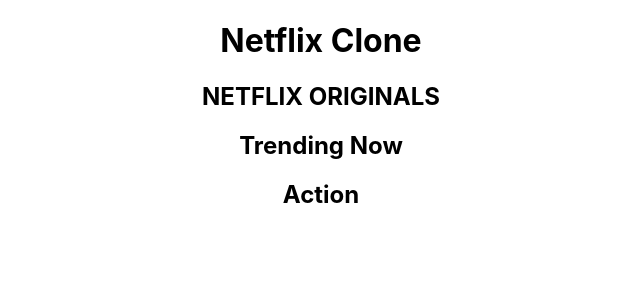
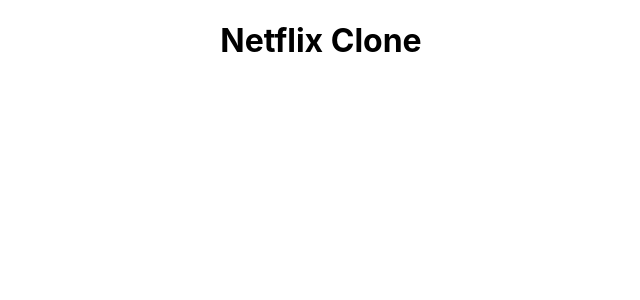
Before and after one commit to gdhaliwal22/netflix-clone, a React (Create React App) app: page / in a window 1280 px wide. Shown: the top 300 px of the page, without its empty margins (319-959 px from the left). Built offline with nearby package versions, Linux system fonts and the light colour scheme.

Commit message:
setup useState for rows

```diff
--- a/src/App.js
+++ b/src/App.js
@@ -1,14 +1,17 @@
 import React from "react";
 import "./App.css";
 import Row from "./components/Row";
+import requests from "./request";
 
 function App() {
   return (
     <div className="App">
       <h1>Netflix Clone</h1>
-      <Row title="NETFLIX ORIGINALS" />
-      <Row title="Trending Now" />
-      <Row title="Action" />
+      <Row
+        title="NETFLIX ORIGINALS"
+        fetchUrl={requests.fetchNetflixOriginals}
+      />
+      <Row title="Trending Now" fetchUrl={requests.fetchTrending} />
     </div>
   );
 }
--- a/src/components/Row.js
+++ b/src/components/Row.js
@@ -1,10 +1,11 @@
-import React from "react";
+import React, { useState, useEffect } from "react";
 
-function Row({ title }) {
+function Row({ title, fetchURL }) {
+  const [movies, setMovies] = useState([]);
+
+  useEffect(() => {}, []);
   return (
     <div>
-      <h2>{title}</h2>
-
       {/* {title} */}
       {/* {container -> poster} */}
     </div>
```
